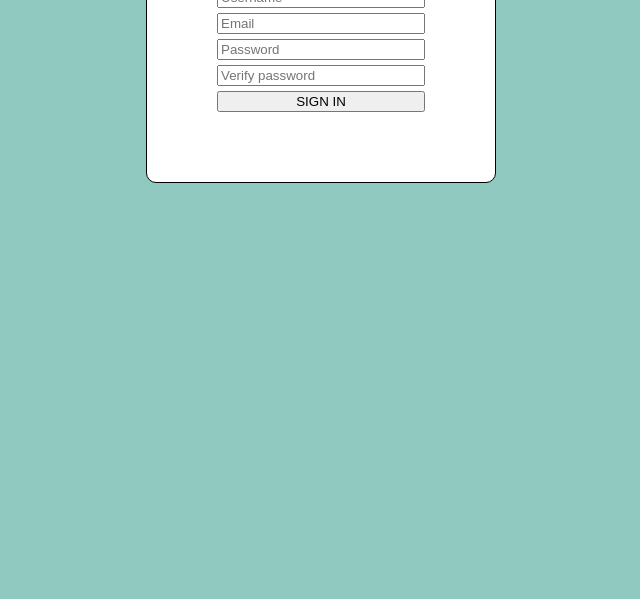
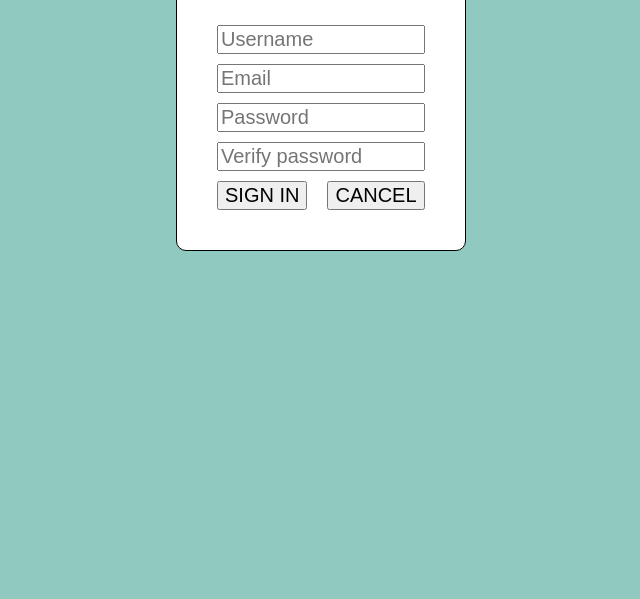
Before and after one commit to KalesmatBBD/Rock-Paper-scissors, a website: page web/register/index.html in a window 1280 px wide. Shown: the part 201-800 px from the top of the page, without its empty margins (319-959 px from the left). Drawn offline with Linux system fonts and the light colour scheme.

Commit message:
register

```diff
--- a/resourceApi/resourceApi.js
+++ b/resourceApi/resourceApi.js
@@ -20,7 +20,7 @@ app.use(cors())
 app.use(bodyParser.urlencoded({ extended: true }))
 app.use(express.json());
 
-app.use('/web', express.static(path.join('web')));
+app.use('/', express.static(path.join('web')));
 
 app.use('/login', loginRouter);
 app.use('/player', playerRouter);
--- a/web/login/index.html
+++ b/web/register/index.html
@@ -4,12 +4,12 @@
   <head>
     <meta name="viewport" content="width=device-width, initial-scale=1.0">
     <title>Rock, Papers Scissors</title>
-    <link rel="stylesheet" href="loginStyle.css">
-    <script type="text/javascript" src="login.js"></script>
+    <link rel="stylesheet" href="style.css">
+    <script type="text/javascript" src="register.js"></script>
   </head>
   <body>
-    <section class="login__container">
-      <article class="login__card" id="card">
+    <section class="register__container">
+      <article class="register__card" id="card">
         <h1>SIGN UP</h1>
       </article>
     </section>
--- a/web/login/login.js
+++ b/web/register/register.js
@@ -10,8 +10,6 @@ window.onload=function() {
 const createInput = (id, type, name, placeholder) => {
     const section = document.createElement('section');
     section.classList.add('form-field')
-    // section.classList.add('success')
-
 
     const input = document.createElement("input");
     input.setAttribute('id', id)
@@ -26,29 +24,26 @@ const createInput = (id, type, name, placeholder) => {
     return section;
 }
 
-const createForm = () => {
-    const article = document.getElementById("card");
-    const form = document.createElement('form')
-    form.classList.add('login__form-container')
-    form.id = 'loginForm'
-    article.appendChild(form);
+const submitSignIn = (registration) => {
+    fetch('http://localhost:4040/register', {
+        method: 'POST',
+        mode: "cors",
+        headers: {
+          'Accept': 'application/json',
+          'Content-Type': 'application/json'
+        },
+        body: JSON.stringify(registration)
+    })
+    .then(response => response.json())
+    .then(data => {
+        window.location.href = '/';
+    })
+    .catch((error) => {
+        console.error('Error:', error);
+    });
+}
 
-    const username = createInput('username', 'text', 'Username', 'Username');
-    form.appendChild(username)
-
-    const email = createInput('email', 'email', 'Email', 'Email');
-    form.appendChild(email)
-
-    const password = createInput('password', 'password', 'Password', 'Password');
-    form.appendChild(password)
-
-    const verifyPassword = createInput('verifyPassword', 'password', 'verifyPassword', 'Verify password');
-    form.appendChild(verifyPassword)
-
-    const button = document.createElement('button');
-    button.classList.add('signIn');
-    button.setAttribute('type', 'button');
-    button.innerText = 'SIGN IN';
+const submitButtonEventListener = (button) => {
     button.addEventListener('click', (e) => {
         let isUsernameValid = checkUsername(),
             isEmailValid = checkEmail(),
@@ -64,16 +59,26 @@ const createForm = () => {
             const email = document.getElementById("email").value;
             const password = document.getElementById("password").value;
             const verifyPassword = document.getElementById("verifyPassword").value;
-            console.log(username);
-            console.log(email);
+            submitSignIn({username, email, password, verifyPassword})
+        };
+    })
+}
 
-        }
+const cancelButtonEventListener = (button) => {
+    button.addEventListener('click', (e) => {
+        window.location.href = '/';
     })
-    form.appendChild(button)
-    usernameEl = document.querySelector('#username');
-    emailEl = document.querySelector('#email');
-    passwordEl = document.querySelector('#password');
-    confirmPasswordEl = document.querySelector('#verifyPassword');
+}
+
+const createButton = (text, className) => {
+    const button = document.createElement('button');
+    button.classList.add(className);
+    button.setAttribute('type', 'button');
+    button.innerText = text;
+    return button
+}
+
+const fromInputEventListener = (form) => {
     form.addEventListener('input', debounce(function (e) {
         switch (e.target.id) {
             case 'username':
@@ -92,45 +97,92 @@ const createForm = () => {
     }));
 }
 
+const createForm = () => {
+    const article = document.getElementById("card");
+    const form = document.createElement('form')
+    form.classList.add('registern__form-container')
+    form.id = 'registerForm'
+    article.appendChild(form);
+
+    const username = createInput('username', 'text', 'Username', 'Username');
+    form.appendChild(username)
+
+    const email = createInput('email', 'email', 'Email', 'Email');
+    form.appendChild(email)
+
+    const password = createInput('password', 'password', 'Password', 'Password');
+    form.appendChild(password)
+
+    const verifyPassword = createInput('verifyPassword', 'password', 'verifyPassword', 'Verify password');
+    form.appendChild(verifyPassword)
+
+    const signInButton = createButton('SIGN IN', 'signIn');
+    submitButtonEventListener(signInButton);
+    form.appendChild(signInButton);
+
+    const cancelButton = createButton('CANCEL', 'cancel');
+    cancelButtonEventListener(cancelButton);
+    form.appendChild(cancelButton);
+
+    usernameEl = document.querySelector('#username');
+    emailEl = document.querySelector('#email');
+    passwordEl = document.querySelector('#password');
+    confirmPasswordEl = document.querySelector('#verifyPassword');
+
+    fromInputEventListener(form);
+}
+
 const showError = (input, message) => {
-    // get the form-field element
     const formField = input.parentElement;
-    // add the error class
     formField.classList.remove('success');
     formField.classList.add('error');
-
-    // show the error message
     const error = formField.querySelector('small');
     error.textContent = message;
 };
 
 const showSuccess = (input) => {
-    // get the form-field element
     const formField = input.parentElement;
-
-    // remove the error class
     formField.classList.remove('error');
     formField.classList.add('success');
-
-    // hide the error message
     const error = formField.querySelector('small');
     error.textContent = '';
 }
 
+const isUsernameValid = (username) => {
+    const re = new RegExp(`^(?=.*[a-z])(?=.*[A-Z])(?=.*[0-9])`);
+    return re.test(username);
+}
+
+const isEmailValid = (email) => {
+    const re = /^(([^<>()\[\]\\.,;:\s@"]+(\.[^<>()\[\]\\.,;:\s@"]+)*)|(".+"))@((\[[0-9]{1,3}\.[0-9]{1,3}\.[0-9]{1,3}\.[0-9]{1,3}\])|(([a-zA-Z\-0-9]+\.)+[a-zA-Z]{2,}))$/;
+    return re.test(email);
+};
+
+const isPasswordSecure = (password) => {
+    const re = new RegExp("^(?=.*[a-z])(?=.*[A-Z])(?=.*[0-9])(?=.*[!@#\$%\^&\*])(?=.{8,})");
+    return re.test(password);
+};
+
+const isRequired = value => value === '' ? false : true;
+
+const isBetween = (length, min, max) => length < min || length > max ? false : true;
+
 const checkUsername = () => {
-
     let valid = false;
-
-    const min = 3,
-        max = 25;
-
+    const min = 5,
+        max = 20;
     const username = usernameEl.value.trim();
 
     if (!isRequired(username)) {
         showError(usernameEl, 'Username cannot be blank.');
-    } else if (!isBetween(username.length, min, max)) {
+    }
+    else if (!isUsernameValid(username)) {
+        showError(usernameEl, `Username must contain a-z A-Z or 0-9 characters.`)
+    }
+    else if (!isBetween(username.length, min, max)) {
         showError(usernameEl, `Username must be between ${min} and ${max} characters.`)
-    } else {
+    }
+    else {
         showSuccess(usernameEl);
         valid = true;
     }
@@ -153,62 +205,43 @@ const checkEmail = () => {
 
 const checkPassword = () => {
     let valid = false;
-
-
     const password = passwordEl.value.trim();
-
     if (!isRequired(password)) {
         showError(passwordEl, 'Password cannot be blank.');
-    } else if (!isPasswordSecure(password)) {
+    }
+    else if (!isPasswordSecure(password)) {
         showError(passwordEl, 'Password must has at least 8 characters that include at least 1 lowercase character, 1 uppercase characters, 1 number, and 1 special character in (!@#$%^&*)');
-    } else {
+    }
+    else {
         showSuccess(passwordEl);
         valid = true;
     }
-
     return valid;
 };
 
 const checkConfirmPassword = () => {
     let valid = false;
-    // check confirm password
     const confirmPassword = confirmPasswordEl.value.trim();
     const password = passwordEl.value.trim();
-
     if (!isRequired(confirmPassword)) {
         showError(confirmPasswordEl, 'Please enter the password again');
-    } else if (password !== confirmPassword) {
+    }
+    else if (password !== confirmPassword) {
         showError(confirmPasswordEl, 'The password does not match');
-    } else {
+    }
+    else {
         showSuccess(confirmPasswordEl);
         valid = true;
     }
-
     return valid;
 };
-
-const isEmailValid = (email) => {
-    const re = /^(([^<>()\[\]\\.,;:\s@"]+(\.[^<>()\[\]\\.,;:\s@"]+)*)|(".+"))@((\[[0-9]{1,3}\.[0-9]{1,3}\.[0-9]{1,3}\.[0-9]{1,3}\])|(([a-zA-Z\-0-9]+\.)+[a-zA-Z]{2,}))$/;
-    return re.test(email);
-};
-
-const isPasswordSecure = (password) => {
-    const re = new RegExp("^(?=.*[a-z])(?=.*[A-Z])(?=.*[0-9])(?=.*[!@#\$%\^&\*])(?=.{8,})");
-    return re.test(password);
-};
-
-const isRequired = value => value === '' ? false : true;
-const isBetween = (length, min, max) => length < min || length > max ? false : true;
-
 
 const debounce = (fn, delay = 500) => {
     let timeoutId;
     return (...args) => {
-        // cancel the previous timer
         if (timeoutId) {
             clearTimeout(timeoutId);
         }
-        // setup a new timer
         timeoutId = setTimeout(() => {
             fn.apply(null, args)
         }, delay);
--- a/web/login/loginStyle.css
+++ b/web/register/style.css
@@ -11,17 +11,18 @@ body {
 
 h1 {
     text-align: center;
+    font-size: 40px
 }
 
-.login__container {
+.register__container {
     display: -webkit-flex;
     display: flex;
     flex-direction: column;
     padding-top: 50px;
 }
 
-.login__card {
-    padding: 70px;
+.register__card {
+    padding: 40px;
     border-radius: 10px;
     border: 1px solid;
     margin-left: auto;
@@ -29,7 +30,7 @@ h1 {
     background-color: white;
 }
 
-.login__form-container {
+.register__form-container {
     border: 0px solid;
     display: flex;
     flex-direction: column;
@@ -39,12 +40,14 @@ h1 {
 .form__input {
     width: 200px;
     margin-bottom: 5px;
+    font-size: 20px
 }
 
 .form-field {
     display: flex;
     flex-direction: column;
     flex-wrap: wrap;
+    font-size: 18px
 }
 
 .form-field.success input {
@@ -55,3 +58,16 @@ h1 {
 .form-field.error input {
     border-color: var(--error-color);
 }
+
+small {
+    width: 200px;
+    margin-bottom: 5px;
+}
+button {
+    text-align: center;
+    font-size: 20px
+}
+
+.cancel {
+    margin-left: 20px;
+}
```
Also changed, not shown: web/index.html (+2 -2 lines).
